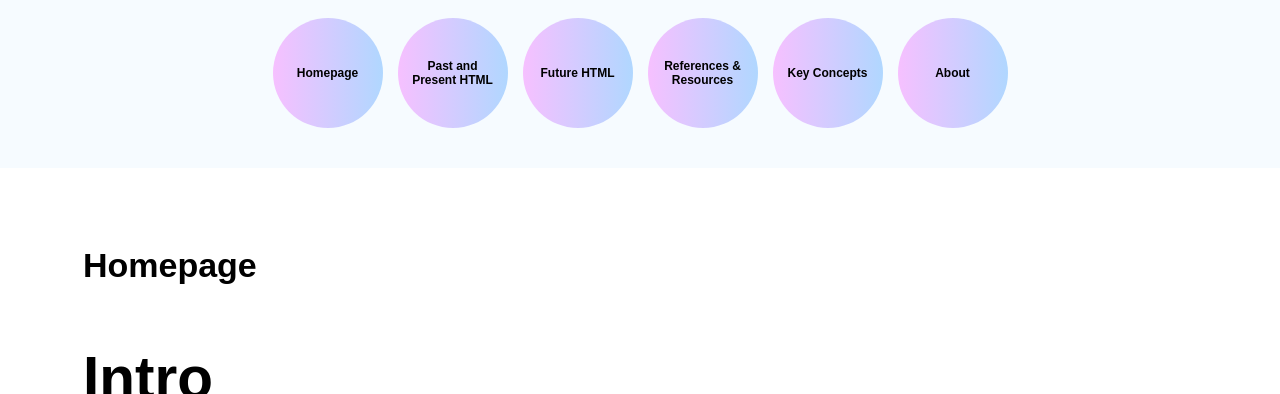
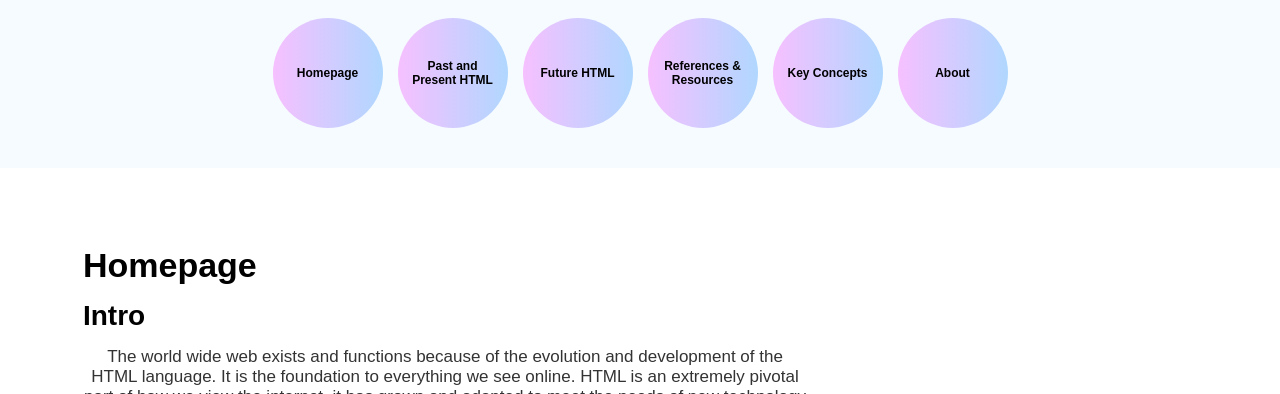
Before and after one commit to evalarin/evalarin.github.io, a plain HTML site: page index.html in a window 1280 px wide. Both pictures are taken after a click on the button "Homepage". Shown: the part 406-800 px from the top of the page. Drawn offline with Linux system fonts and the light colour scheme.

Commit message:
Update index.html

```diff
--- a/index.html
+++ b/index.html
@@ -119,13 +119,13 @@
 		font-weight: bold;
 		margin-bottom: 5px;
 	}
-	#hompageleft h3{
+	#homepageleft h3{
 		font-size: 28px;
 		font-weight: bold;
 		margin-top: 15px;
 		margin-bottom: 15px;
 	}
-	#hompageleft p{
+	#homepageleft p{
 		font-size: 17px;
 		line-heigh: 1.55;
 		margin-bottom: 15px;
@@ -146,7 +146,7 @@
 	  font-size: 17px;
 	  }
 	#homepagetableofcontents{
-		width: 100%
+		width: 100%;
 		background: #edf3fb;
 		border-top: 2px solid #cedae8;
 		padding: 25px;
@@ -235,7 +235,7 @@
 				</div>
 			</div>
 
-			<div id="hompagetableofcontents">
+			<div id="homepagetableofcontents">
 				<h4>Table of Contents</h4>
           			<a href="#" onclick="showLetter('Past and Present HTML'); return false;">Past and Present HTML</a></p>
           			<a href="#" onclick="showLetter('Topic 2'); return false;">Topic 2</a></p>
```
